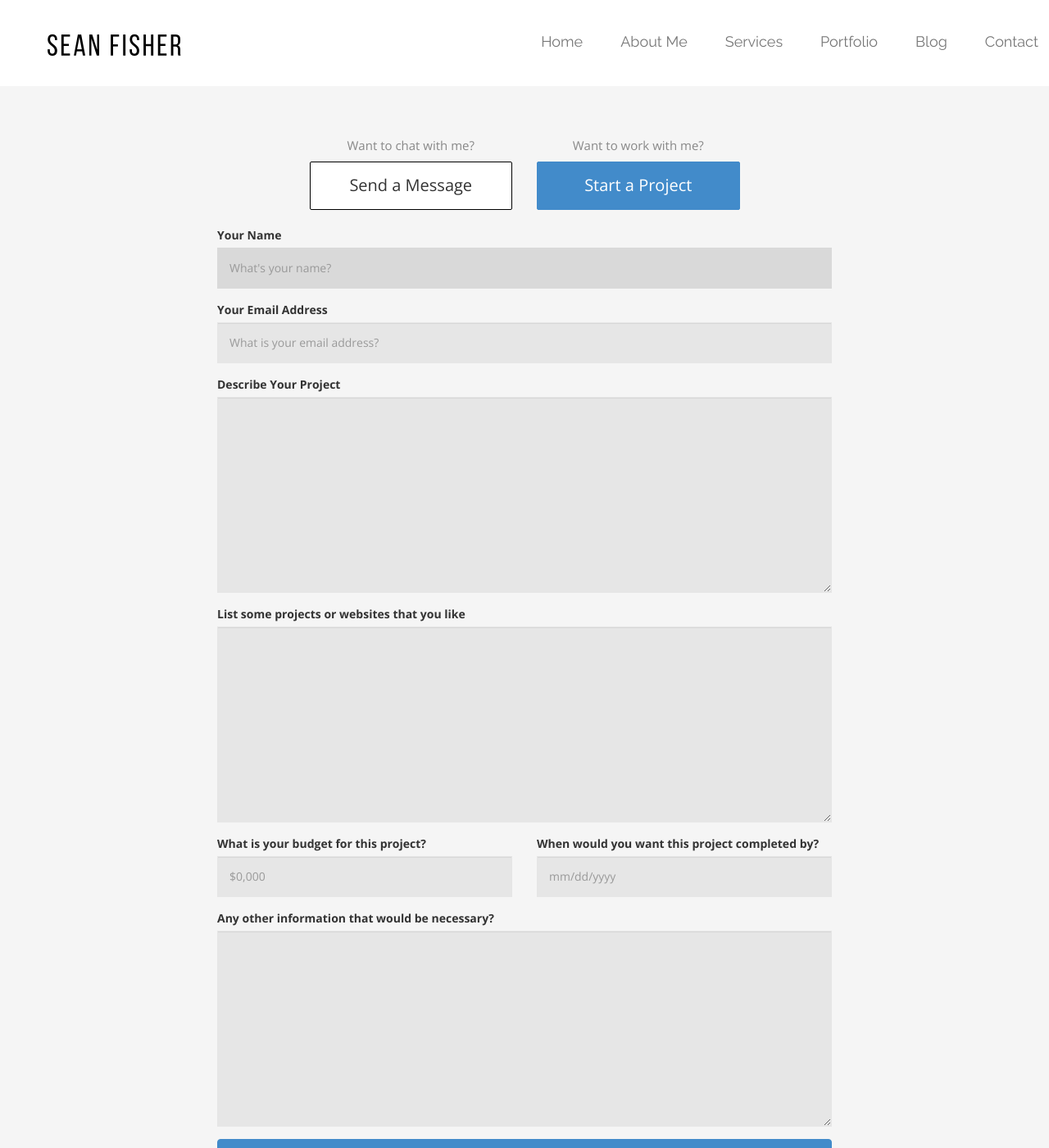
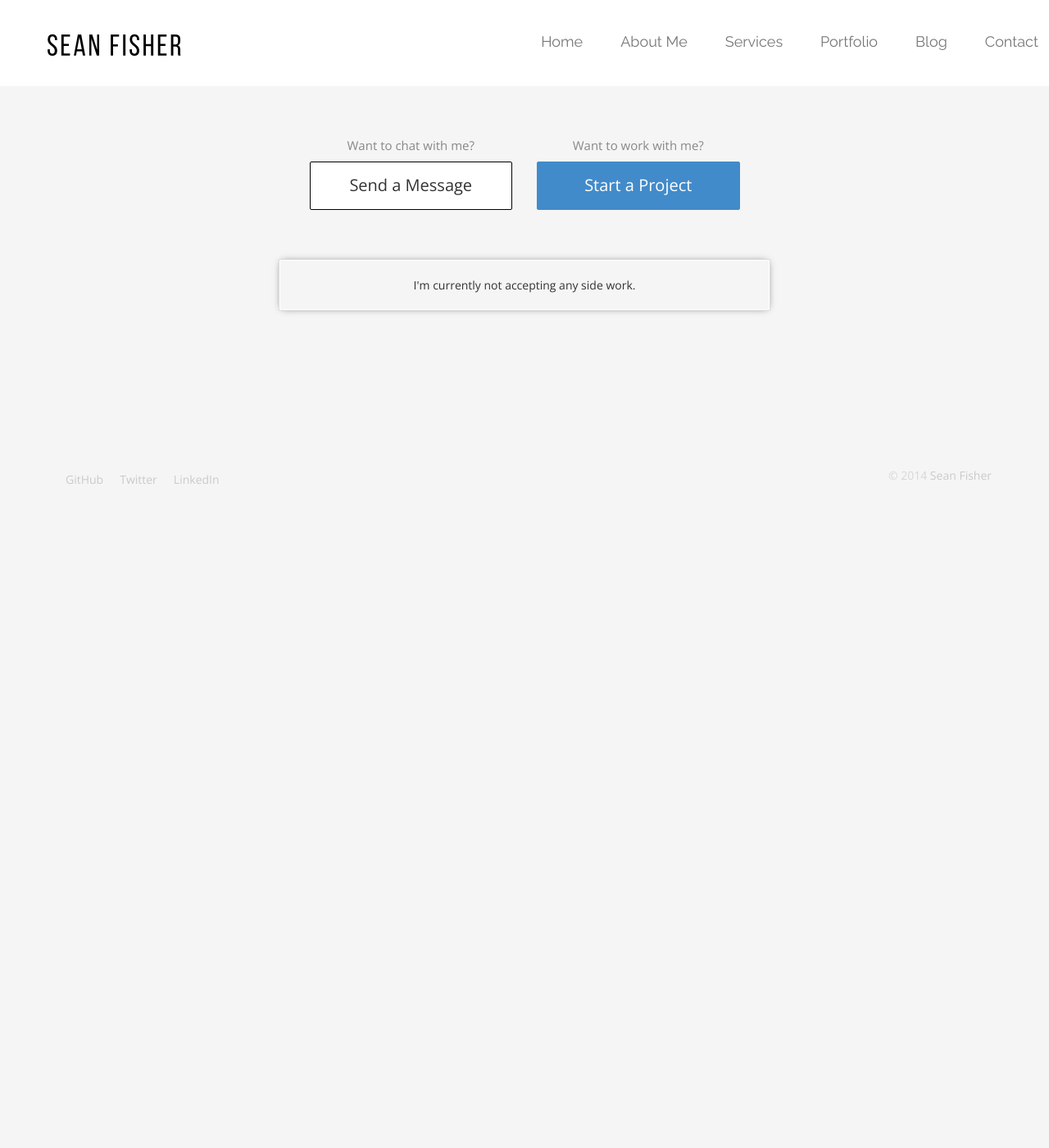
Before and after one commit to srtfisher/srtfisher.github.io, a Jekyll site: the page built from start-project.html, in a window 1280 px wide and 1400 px high, scrolled down 414 px. Shown: the whole window at 82% size. Built offline with Jekyll 4.4.1, drawn with Linux system fonts in a browser that asks for light colours; nearby versions of some CDN libraries; Markdown is read by kramdown in place of the engine named in the settings; after the commit the page ends 1044 px from its top, so only the background shows below that.

Commit message:
Disable project form

```diff
--- a/_includes/contact.html
+++ b/_includes/contact.html
@@ -54,10 +54,10 @@
       <div class="row">
         <div class="col-lg-8 col-md-8 col-sm-8 col-lg-push-2 col-md-push-2 col-sm-push-2" class="project-messages">
 
-          <div class="contact-alert" style="width:80%; display: none;">
-            I'm currently accepting work for Spring 2015 — would love to hear from you.
+          <div class="contact-alert" style="width:80%;">
+            I'm currently not accepting any side work.
           </div>
-
+          <!--
           <div class="form-group">
             <label for="your-name">Your Name</label>
             <input required type="text" name="your-name" id="your-name" placeholder="What's your name?"
@@ -106,6 +106,7 @@
           </div>
 
           <button type="submit" class="btn btn-large btn-primary btn-block" data-loading-text="Sending...">Send Your Project</button>
+          -->
         </div>
       </div>
     </form>
```
